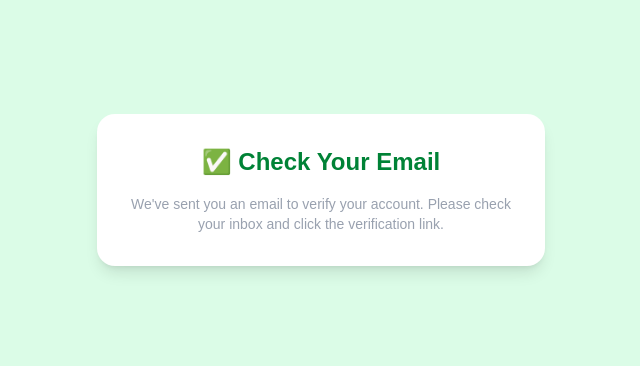
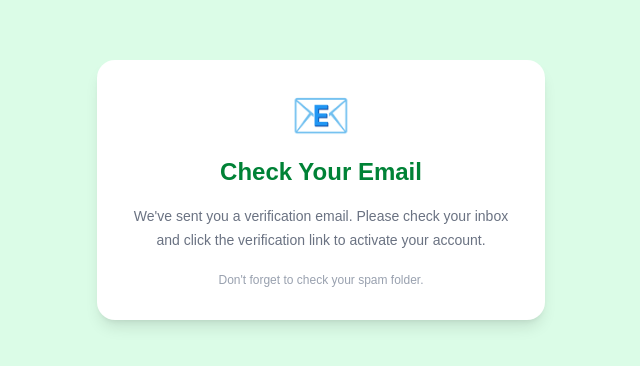
Before and after one commit to rajprajapati2612/Food_ordering_website, a React (Vite) app in the folder frontend/: page /verify in a window 1280 px wide. Shown: the part 210-576 px from the top of the page, without its empty margins (319-959 px from the left). Built offline with nearby package versions, Linux system fonts and the light colour scheme; no server answers.

Commit message:
Update VerifyEmail.jsx

```diff
--- a/frontend/src/pages/VerifyEmail.jsx
+++ b/frontend/src/pages/VerifyEmail.jsx
@@ -1,19 +1,53 @@
-import React from 'react'
+// import React from 'react'
+
+// const VerifyEmail = () => {
+//   return (
+//     <div className='relative w-full h-[47] overflow-hidden'>
+//       <div className='min-h-screen flex items-center justify-center bg-green-100 px-4'>
+//         <div className='bg-white p-8 rounded-2xl shadow-lg w-full max-w-md text-center'>
+
+//             <h2 className='text-2xl font-semibold text-green-700 mb-4'>✅ Check Your Email</h2>
+//             <p className='text-gray-400 text-sm'>
+//                 We've sent you an email to verify your account. Please check your inbox and click the verification link.
+//             </p>
+//         </div>
+//       </div>
+//     </div>
+//   )
+// }
+
+// export default VerifyEmail
+
+
+
+import React from "react";
 
 const VerifyEmail = () => {
   return (
-    <div className='relative w-full h-[47] overflow-hidden'>
-      <div className='min-h-screen flex items-center justify-center bg-green-100 px-4'>
-        <div className='bg-white p-8 rounded-2xl shadow-lg w-full max-w-md text-center'>
+    <div className="min-h-screen w-full bg-green-100 flex items-center justify-center px-4">
+      <div className="bg-white p-8 rounded-2xl shadow-lg w-full max-w-md text-center">
 
-            <h2 className='text-2xl font-semibold text-green-700 mb-4'>✅ Check Your Email</h2>
-            <p className='text-gray-400 text-sm'>
-                We've sent you an email to verify your account. Please check your inbox and click the verification link.
-            </p>
+        <div className="text-5xl mb-4">
+          📧
         </div>
+
+        <h2 className="text-2xl font-bold text-green-700 mb-4">
+          Check Your Email
+        </h2>
+
+        <p className="text-gray-500 text-sm leading-6">
+          We've sent you a verification email.
+          Please check your inbox and click the verification link
+          to activate your account.
+        </p>
+
+        <p className="text-gray-400 text-xs mt-5">
+          Don't forget to check your spam folder.
+        </p>
+
       </div>
     </div>
-  )
-}
+  );
+};
 
-export default VerifyEmail
+export default VerifyEmail;
```
